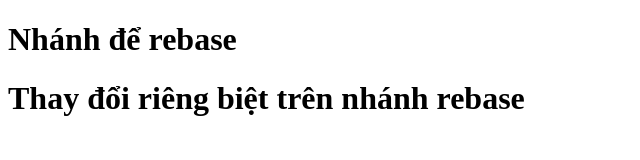
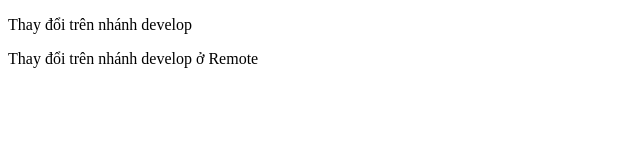
Before and after one commit to nguyenxuanhuy247/git-practice, a plain HTML site: page index.html in a window 1280 px wide. Shown: the whole page, without its empty margins (0-640 px from the left). Drawn offline with Linux system fonts and the light colour scheme.

Commit message:
Thay đổi trên nhánh develop Ở Local

```diff
--- a/index.html
+++ b/index.html
@@ -6,7 +6,7 @@
         <title>Document</title>
     </head>
     <body>
-        <h1>Nhánh để rebase</h1>
-        <h1>Thay đổi riêng biệt trên nhánh rebase</h1>
+        <p>Thay đổi trên nhánh develop</p>
+        <p>Thay đổi trên nhánh develop ở Remote</p>
     </body>
 </html>
```
